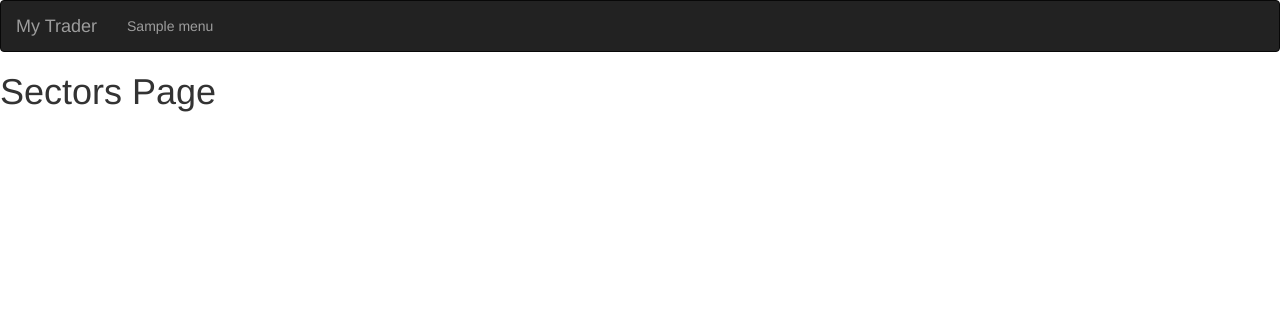
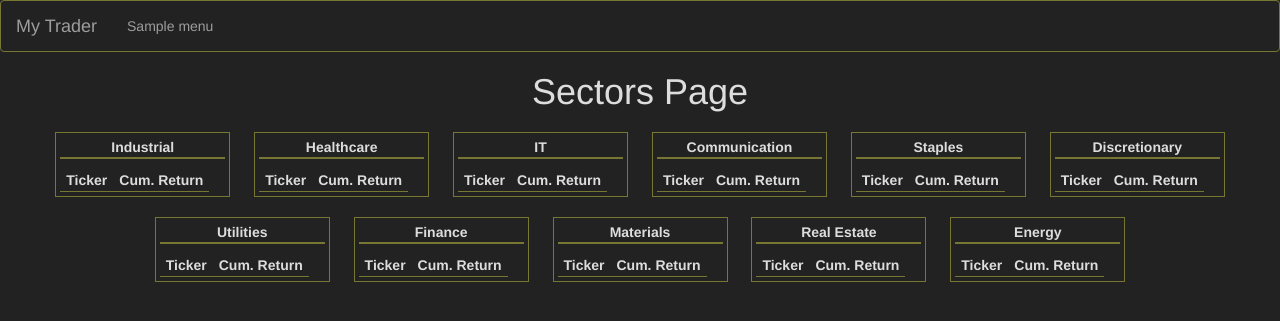
Before and after one commit to jdparke/trader-django-app, a Django app: page /sector/ in a window 1280 px wide. Shown: the top 321 px of the page. Run offline with Django 3.2, Linux system fonts and the light colour scheme; tables that the repository leaves empty hold one stand-in row (values such as "Sample post"); lists and menus that the app fills with data are empty; parts of the project's set-up code (start-up, migrations or seed data) failed here and were passed over; some libraries are stand-ins or nearby versions.

Commit message:
Adding sectors page

```diff
--- a/src/trydjango/sectors/templates/sector.html
+++ b/src/trydjango/sectors/templates/sector.html
@@ -1,7 +1,300 @@
 {% extends 'base.html' %}
 
 {% block content %}
-<h1>
-    Sectors Page
-</h1>
+<div style="text-align:center;">
+	<h1>
+	    Sectors Page
+	</h1>
+	<div class="parent-stock-div">
+		<div class="stock-div">
+			Industrial
+		</div>
+		<table>
+			<tr>
+				<th>
+					Ticker
+				</th>
+				<th>
+					Cum. Return
+				</th>
+			</tr>
+			{% for row in industrial %}
+			<tr>
+				<td>
+					{{ row.Ticker }}
+				</td>
+				<td>
+					{{ row.CUM_RET|floatformat:2}}
+				</td>
+			</tr>
+			{% endfor %}
+		</table>
+	</div>
+
+	<div class="parent-stock-div">
+		<div class="stock-div">
+			Healthcare
+		</div>
+		<table>
+			<tr>
+				<th>
+					Ticker
+				</th>
+				<th>
+					Cum. Return
+				</th>
+			</tr>
+			{% for row in healthcare %}
+			<tr>
+				<td>
+					{{ row.Ticker }}
+				</td>
+				<td>
+					{{ row.CUM_RET|floatformat:2}}
+				</td>
+			</tr>
+			{% endfor %}
+		</table>
+	</div>
+
+	<div class="parent-stock-div">
+		<div class="stock-div">
+			IT
+		</div>
+		<table>
+			<tr>
+				<th>
+					Ticker
+				</th>
+				<th>
+					Cum. Return
+				</th>
+			</tr>
+			{% for row in it %}
+			<tr>
+				<td>
+					{{ row.Ticker }}
+				</td>
+				<td>
+					{{ row.CUM_RET|floatformat:2}}
+				</td>
+			</tr>
+			{% endfor %}
+		</table>
+	</div>
+
+	<div class="parent-stock-div">
+		<div class="stock-div">
+			Communication
+		</div>
+		<table>
+			<tr>
+				<th>
+					Ticker
+				</th>
+				<th>
+					Cum. Return
+				</th>
+			</tr>
+			{% for row in commun %}
+			<tr>
+				<td>
+					{{ row.Ticker }}
+				</td>
+				<td>
+					{{ row.CUM_RET|floatformat:2}}
+				</td>
+			</tr>
+			{% endfor %}
+		</table>
+	</div>
+
+	<div class="parent-stock-div">
+		<div class="stock-div">
+			Staples
+		</div>
+		<table>
+			<tr>
+				<th>
+					Ticker
+				</th>
+				<th>
+					Cum. Return
+				</th>
+			</tr>
+			{% for row in staple %}
+			<tr>
+				<td>
+					{{ row.Ticker }}
+				</td>
+				<td>
+					{{ row.CUM_RET|floatformat:2}}
+				</td>
+			</tr>
+			{% endfor %}
+		</table>
+	</div>
+
+	<div class="parent-stock-div">
+		<div class="stock-div">
+			Discretionary
+		</div>
+		<table>
+			<tr>
+				<th>
+					Ticker
+				</th>
+				<th>
+					Cum. Return
+				</th>
+			</tr>
+			{% for row in discretion %}
+			<tr>
+				<td>
+					{{ row.Ticker }}
+				</td>
+				<td>
+					{{ row.CUM_RET|floatformat:2}}
+				</td>
+			</tr>
+			{% endfor %}
+		</table>
+	</div>
+
+	<div class="parent-stock-div">
+		<div class="stock-div">
+			Utilities
+		</div>
+		<table>
+			<tr>
+				<th>
+					Ticker
+				</th>
+				<th>
+					Cum. Return
+				</th>
+			</tr>
+			{% for row in utility %}
+			<tr>
+				<td>
+					{{ row.Ticker }}
+				</td>
+				<td>
+					{{ row.CUM_RET|floatformat:2}}
+				</td>
+			</tr>
+			{% endfor %}
+		</table>
+	</div>
+
+	<div class="parent-stock-div">
+		<div class="stock-div">
+			Finance
+		</div>
+		<table>
+			<tr>
+				<th>
+					Ticker
+				</th>
+				<th>
+					Cum. Return
+				</th>
+			</tr>
+			{% for row in finance %}
+			<tr>
+				<td>
+					{{ row.Ticker }}
+				</td>
+				<td>
+					{{ row.CUM_RET|floatformat:2}}
+				</td>
+			</tr>
+			{% endfor %}
+		</table>
+	</div>
+
+	<div class="parent-stock-div">
+		<div class="stock-div">
+			Materials
+		</div>
+		<table>
+			<tr>
+				<th>
+					Ticker
+				</th>
+				<th>
+					Cum. Return
+				</th>
+			</tr>
+			{% for row in material %}
+			<tr>
+				<td>
+					{{ row.Ticker }}
+				</td>
+				<td>
+					{{ row.CUM_RET|floatformat:2}}
+				</td>
+			</tr>
+			{% endfor %}
+		</table>
+	</div>
+
+	<div class="parent-stock-div">
+		<div class="stock-div">
+			Real Estate
+		</div>
+		<table>
+			<tr>
+				<th>
+					Ticker
+				</th>
+				<th>
+					Cum. Return
+				</th>
+			</tr>
+			{% for row in restate %}
+			<tr>
+				<td>
+					{{ row.Ticker }}
+				</td>
+				<td>
+					{{ row.CUM_RET|floatformat:2}}
+				</td>
+			</tr>
+			{% endfor %}
+		</table>
+	</div>
+
+	<div class="parent-stock-div">
+		<div class="stock-div">
+			Energy
+		</div>
+		<table>
+			<tr>
+				<th>
+					Ticker
+				</th>
+				<th>
+					Cum. Return
+				</th>
+			</tr>
+			{% for row in energy %}
+			<tr>
+				<td>
+					{{ row.Ticker }}
+				</td>
+				<td>
+					{{ row.CUM_RET|floatformat:2}}
+				</td>
+			</tr>
+			{% endfor %}
+		</table>
+	</div>
+</div>
+
 {% endblock %}
+
+{% block footer %}
+<script>
+</script>
+{% endblock %}
--- a/src/trydjango/sectors/views.py
+++ b/src/trydjango/sectors/views.py
@@ -1,12 +1,149 @@
+import numpy as np
+# Allows for further data manipulation and analysis
+import pandas as pd
+import matplotlib.pyplot as plt # Plotting
+import matplotlib.dates as mdates # Styling dates
+
+import datetime as dt # For defining dates
+
+import time
+
+# In Powershell Prompt : conda install -c conda-forge multitasking
+# pip install -i https://pypi.anaconda.org/ranaroussi/simple yfinance
+
+import yfinance as yf
+
+# To show all your output File -> Preferences -> Settings Search for Notebook
+# Notebook Output Text Line Limit and set to 100
+
+# Used for file handling like deleting files
+import os
+
+# conda install -c conda-forge cufflinks-py
+# conda install -c plotly plotly
+import cufflinks as cf
+import plotly.express as px
+import plotly.graph_objects as go
+
+# Make Plotly work in your Jupyter Notebook
+from plotly.offline import download_plotlyjs, init_notebook_mode, plot, iplot
+init_notebook_mode(connected=True)
+# Use Plotly locally
+cf.go_offline()
+
+from plotly.subplots import make_subplots
+
+import os
+from os import listdir
+from os.path import isfile, join
+
+from menus.models import Menu
+
+from django.http import JsonResponse
+from django.http import HttpResponse
 from django.shortcuts import render
 
 from menus.models import Menu
+import json
 
 def sector_view(request, *args, **kwargs):
-    obj = Menu.objects.all().order_by('iOrder')
+	obj = Menu.objects.all().order_by('iOrder')
+	global PATH
+	PATH = os.getcwd()
 
-    context = {
-        'menu_list': obj,
-    }
+	sec_df = pd.read_csv(PATH + "/big_stock_sectors.csv")
 
-    return render(request, "sector.html", context)
+	indus_df = sec_df.loc[sec_df['Sector'] == "Industrial"]
+	health_df = sec_df.loc[sec_df['Sector'] == "Healthcare"]
+	it_df = sec_df.loc[sec_df['Sector'] == "Information Technology"]
+	comm_df = sec_df.loc[sec_df['Sector'] == "Communication"]
+	staple_df = sec_df.loc[sec_df['Sector'] == "Staples"]
+	discretion_df = sec_df.loc[sec_df['Sector'] == "Discretionary"]
+	utility_df = sec_df.loc[sec_df['Sector'] == "Utilities"]
+	financial_df = sec_df.loc[sec_df['Sector'] == "Financials"]
+	material_df = sec_df.loc[sec_df['Sector'] == "Materials"]
+	restate_df = sec_df.loc[sec_df['Sector'] == "Real Estate"]
+	energy_df = sec_df.loc[sec_df['Sector'] == "Energy"]
+
+	industrial = get_cum_ret_for_stocks(indus_df)
+	health_care = get_cum_ret_for_stocks(health_df)
+	it = get_cum_ret_for_stocks(it_df)
+	commun = get_cum_ret_for_stocks(comm_df)
+	staple = get_cum_ret_for_stocks(staple_df)
+	discretion = get_cum_ret_for_stocks(discretion_df)
+	utility = get_cum_ret_for_stocks(utility_df)
+	finance = get_cum_ret_for_stocks(financial_df)
+	material = get_cum_ret_for_stocks(material_df)
+	restate = get_cum_ret_for_stocks(restate_df)
+	energy = get_cum_ret_for_stocks(energy_df)
+
+	industrialSorted = industrial.sort_values(by=['CUM_RET'], ascending=False).head(20)
+	healthCareSorted = health_care.sort_values(by=['CUM_RET'], ascending=False).head(20)
+	itSorted = it.sort_values(by=['CUM_RET'], ascending=False).head(20)
+	communSorted = commun.sort_values(by=['CUM_RET'], ascending=False).head(20)
+	stapleSorted = staple.sort_values(by=['CUM_RET'], ascending=False).head(20)
+	discretionSorted = discretion.sort_values(by=['CUM_RET'], ascending=False).head(20)
+	utilitySorted = utility.sort_values(by=['CUM_RET'], ascending=False).head(20)
+	financeSorted = finance.sort_values(by=['CUM_RET'], ascending=False).head(20)
+	materialSorted = material.sort_values(by=['CUM_RET'], ascending=False).head(20)
+	restateSorted = restate.sort_values(by=['CUM_RET'], ascending=False).head(20)
+	energySorted = energy.sort_values(by=['CUM_RET'], ascending=False).head(20)
+
+	context = {
+		'menu_list': obj,
+		'industrial': json.loads(industrialSorted.to_json(orient='records')),
+		'healthcare': json.loads(healthCareSorted.to_json(orient='records')),
+		'it': json.loads(itSorted.to_json(orient='records')),
+		'commun': json.loads(communSorted.to_json(orient='records')),
+		'staple': json.loads(stapleSorted.to_json(orient='records')),
+		'discretion': json.loads(discretionSorted.to_json(orient='records')),
+		'utility': json.loads(utilitySorted.to_json(orient='records')),
+		'finance': json.loads(financeSorted.to_json(orient='records')),
+		'material': json.loads(materialSorted.to_json(orient='records')),
+		'restate': json.loads(restateSorted.to_json(orient='records')),
+		'energy': json.loads(energySorted.to_json(orient='records'))
+	}
+
+	return render(request, "sector.html", context)
+
+def get_column_from_csv(file, col_name):
+    # Try to get the file and if it doesn't exist issue a warning
+    try:
+        df = pd.read_csv(file)
+    except FileNotFoundError:
+        print("File Doesn't Exist")
+    else:
+        return df[col_name]
+
+# Reads a dataframe from the CSV file, changes index to date and returns it
+def get_stock_df_from_csv(ticker):
+
+    # Try to get the file and if it doesn't exist issue a warning
+    try:
+        df = pd.read_csv(PATH + '/Stocks/' + ticker + '.csv', index_col=0)
+    except FileNotFoundError:
+        #print("File Doesn't Exist, tried ticker: ", ticker)
+        hello = "test"
+    else:
+        return df
+
+def get_cum_ret_for_stocks(stock_df):
+    tickers = []
+    cum_rets = []
+
+    for index, row in stock_df.iterrows():
+        df = get_stock_df_from_csv(row['Ticker'])
+        if df is None:
+            pass
+        else:
+            tickers.append(row['Ticker'])
+            try:
+                cum = df['cum_return'].iloc[-1]
+                #print("Ticker: " + row['Ticker'] + " | Cumulative Return: " + str(cum))
+                cum_rets.append(cum)
+            except:
+                #print("An exception occured")
+                cum_rets.append(0)
+    #print("Tickers", len(tickers))
+    #print("cum_returns", len(cum_rets))
+    return pd.DataFrame({'Ticker':tickers, 'CUM_RET':cum_rets})
--- a/src/trydjango/static/css/main.css
+++ b/src/trydjango/static/css/main.css
@@ -1,3 +1,8 @@
+body {
+    background-color: #222 !important;
+    color: #ddd !important;
+}
+
 .jumbotron {
     background-color:#444 !important;
     color: white !important;
@@ -7,14 +12,18 @@
     margin-bottom:0px !important;
 }
 
+.navbar-inverse {
+    border-color: #777733 !important;
+}
+
 .clean-ul {
     list-style-type:none;
     padding:10px;
-    border: 1px solid black;
+    border: 1px solid #777733;
 }
 
 .clean-ul li:hover {
-    background-color: gold;
+    background-color: #777733;
     cursor:pointer;
     width:100px;
 }
@@ -22,3 +31,30 @@
 .popup-div {
     width:125px;
 }
+
+table, th, td {
+    padding: 1px 6px !important;
+    text-align: center;
+}
+
+table th {
+     border-bottom: 1px solid #777733;
+}
+
+table {
+    margin-top: 10px;
+}
+
+.stock-div {
+    font-weight:bold;
+    text-align: center;
+    border-bottom:2px solid #777733;
+}
+
+.parent-stock-div {
+    width: 175px;
+    border: 1px solid #777733;
+    padding: 4px;
+    margin: 10px;
+    display: inline-block;
+}
--- a/src/trydjango/templates/download.html
+++ b/src/trydjango/templates/download.html
@@ -26,7 +26,7 @@
 
     var tickers_json = '{{tickers_json}}';
     var tickersArr = JSON.parse(tickers_json.replaceAll("&quot;","\""))
-    var tickersArrSmall = tickersArr.slice(2447);
+    var tickersArrSmall = tickersArr.slice(50,2447);
 
     function selectMe(el) {
         $("#tickerInput").val(el);
--- a/src/trydjango/trydjango/settings.py
+++ b/src/trydjango/trydjango/settings.py
@@ -52,7 +52,7 @@ INSTALLED_APPS = [
 
 MIDDLEWARE = [
     'django.middleware.security.SecurityMiddleware',
-    'whitenoise.middleware.WhiteNoiseMiddleware',
+#    'whitenoise.middleware.WhiteNoiseMiddleware',
     'django.contrib.sessions.middleware.SessionMiddleware',
     'django.middleware.common.CommonMiddleware',
     'django.middleware.csrf.CsrfViewMiddleware',
@@ -135,4 +135,4 @@ USE_TZ = True
 STATIC_URL = '/static/'
 STATIC_ROOT = os.path.join(BASE_DIR, 'staticfiles')
 STATICFILES_DIRS = [os.path.join(BASE_DIR, 'static')]
-STATICFILES_STORAGE = "whitenoise.storage.CompressedManifestStaticFilesStorage"
+#STATICFILES_STORAGE = "whitenoise.storage.CompressedManifestStaticFilesStorage"
```
